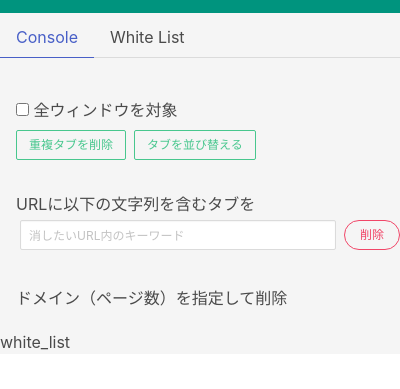
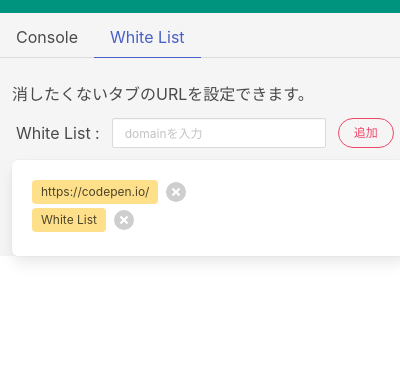
Before and after one commit to marinebox/tab-killer, a browser extension: page src/popup.html in a window 400 px wide. Shown: the part 55-444 px from the top of the page. Drawn offline with Linux system fonts and the light colour scheme.

Commit message:
add white list form (delete not yet)

```diff
--- a/src/popup.html
+++ b/src/popup.html
@@ -59,7 +59,36 @@
       </div>
     </div>
 
-    <div class="screen_whitelist_block">white_list</div>
+    <div class="screen_whitelist_block">
+      <div class="container mb-5">
+        <p class="px-3 pb-5">消したくないタブのURLを設定できます。</p>
+        <div class="columns is-mobile ml-1 is-flex is-align-items-center">
+          <h6 class="px-3">White List :</h6>
+          <input
+            id="white_list_input"
+            class="input column mr-3 is-small is-6"
+            type="text"
+            placeholder="domainを入力"
+          />
+          <button
+            id="add_white_list"
+            class="button is-danger is-small is-rounded is-outlined"
+          >
+            追加
+          </button>
+        </div>
+        <div class="box mx-3 white_list_borad" id="white_list">
+          <div class="is-flex is-align-items-center mb-1 white_list_card">
+            <span class="tag is-warning mr-2">https://codepen.io/</span>
+            <button class="delete"></button>
+          </div>
+          <div class="is-flex is-align-items-center mb-1">
+            <span class="tag is-warning mr-2">White List</span>
+            <button class="delete"></button>
+          </div>
+        </div>
+      </div>
+    </div>
     <script src="popup.js"></script>
   </body>
 </html>
--- a/src/popup.js
+++ b/src/popup.js
@@ -77,6 +77,11 @@ const addEventListeners = () => {
   for (const screen_element of screen_elements) {
     screen_element.addEventListener('click', screenSwicher);
   }
+
+  // add white list event
+  document
+    .getElementById('add_white_list')
+    .addEventListener('click', addWhiteList);
 };
 
 const setDomainButton = () => {
@@ -137,6 +142,31 @@ const screenSwicher = () => {
   }
 };
 
+const addWhiteList = () => {
+  const addingUrl = document.getElementById('white_list_input').value;
+  if (addingUrl === '') {
+    alert('空白を条件に指定することはできません。');
+    return;
+  }
+
+  // create new badge
+  const newWhiteElement = document.createElement('div');
+  newWhiteElement.id = addingUrl;
+  newWhiteElement.className =
+    'is-flex is-align-items-center mb-1 white_list_card';
+  newWhiteElement.innerHTML = `<span class="tag is-warning mr-2"></span>
+                                <button class="delete"></button>`;
+  newWhiteElement.firstChild.innerHTML = addingUrl;
+
+  // insert new badge
+  const whiteListBoradElement = document.getElementById('white_list');
+  whiteListBoradElement.appendChild(newWhiteElement);
+
+  // clear input
+  document.getElementById('white_list_input').value = '';
+};
+
 initLocalStorage();
 setDomainButton();
 addEventListeners();
+screenSwicher();
```
